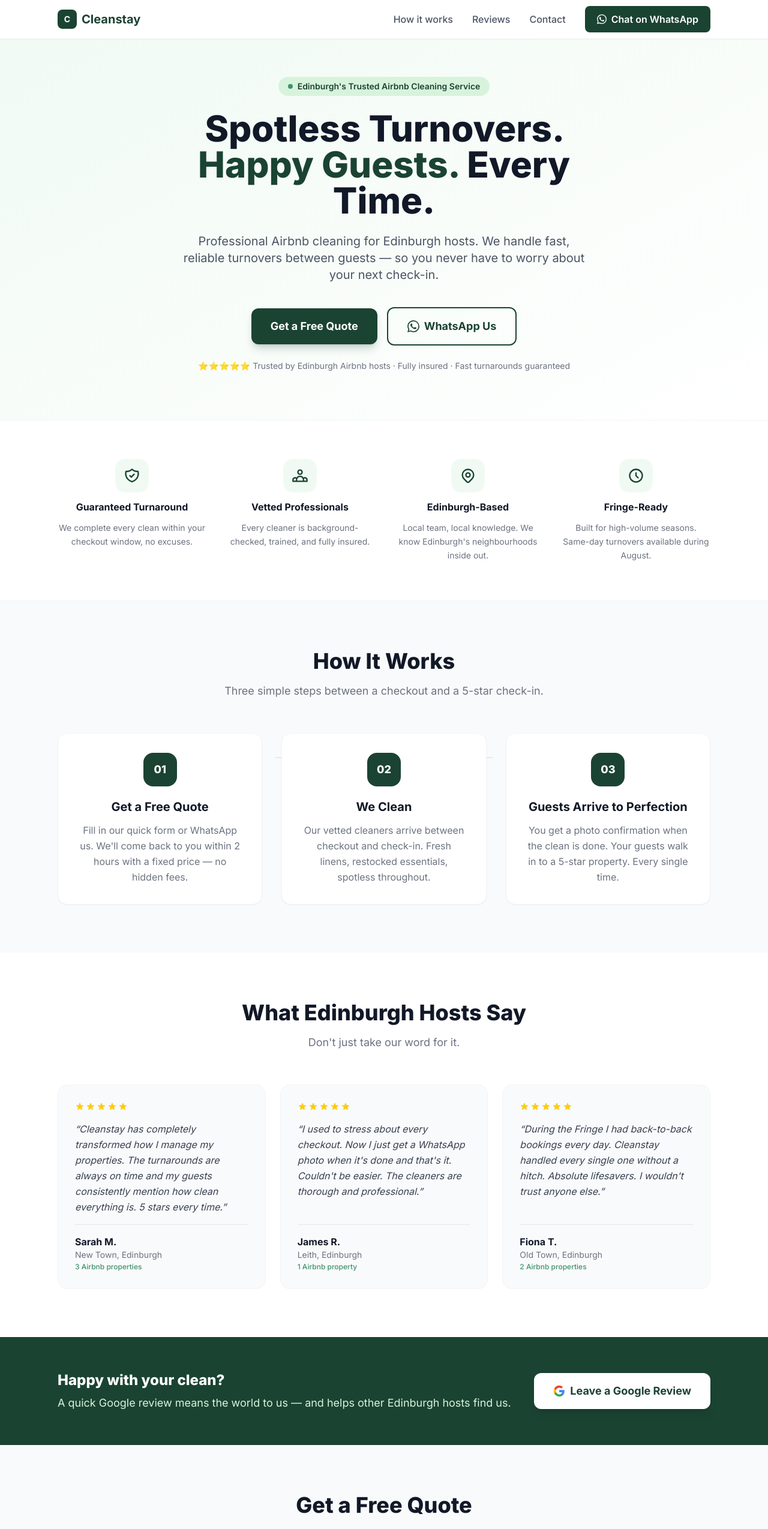
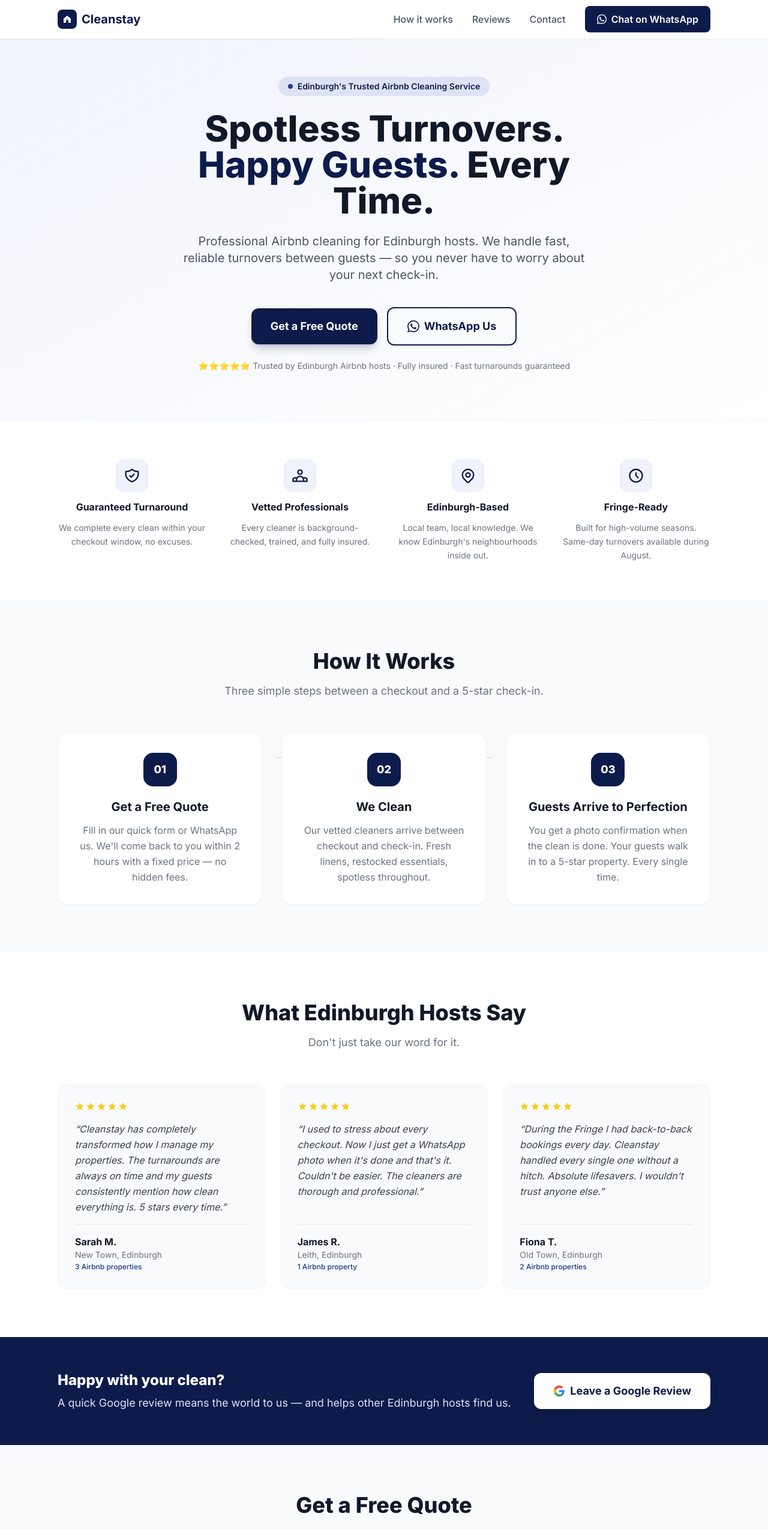
Before and after one commit to hp2k010400/Cleanstay, a Next.js app: page / in a window 1280 px wide. Shown: the top 2549 px of the page at 60% size. Built offline with nearby package versions, Linux system fonts and the light colour scheme.

Commit message:
Rebrand to navy colour scheme with house logo

```diff
--- a/components/Hero.tsx
+++ b/components/Hero.tsx
@@ -1,32 +1,28 @@
 export default function Hero() {
   return (
-    <section className="pt-32 pb-20 bg-gradient-to-br from-green-50 to-white">
+    <section className="pt-32 pb-20 bg-gradient-to-br from-navy-50 to-white">
       <div className="max-w-6xl mx-auto px-4 sm:px-6 lg:px-8">
         <div className="max-w-3xl mx-auto text-center">
-          {/* Badge */}
-          <div className="inline-flex items-center gap-2 bg-green-100 text-green-900 px-4 py-1.5 rounded-full text-sm font-semibold mb-6">
-            <span className="w-2 h-2 bg-green-700 rounded-full animate-pulse"></span>
+          <div className="inline-flex items-center gap-2 bg-navy-100 text-navy-900 px-4 py-1.5 rounded-full text-sm font-semibold mb-6">
+            <span className="w-2 h-2 bg-navy-700 rounded-full animate-pulse"></span>
             Edinburgh&apos;s Trusted Airbnb Cleaning Service
           </div>
 
-          {/* Headline */}
           <h1 className="text-4xl sm:text-5xl lg:text-6xl font-extrabold text-gray-900 leading-tight mb-6">
             Spotless Turnovers.{" "}
-            <span className="text-green-900">Happy Guests.</span>{" "}
+            <span className="text-navy-900">Happy Guests.</span>{" "}
             Every Time.
           </h1>
 
-          {/* Subheadline */}
           <p className="text-lg sm:text-xl text-gray-600 mb-10 max-w-2xl mx-auto leading-relaxed">
             Professional Airbnb cleaning for Edinburgh hosts. We handle fast, reliable
             turnovers between guests — so you never have to worry about your next check-in.
           </p>
 
-          {/* CTA buttons */}
           <div className="flex flex-col sm:flex-row items-center justify-center gap-4">
             <a
               href="#contact"
-              className="w-full sm:w-auto bg-green-900 text-white px-8 py-4 rounded-xl font-bold text-lg hover:bg-green-800 transition-colors shadow-lg shadow-green-900/20"
+              className="w-full sm:w-auto bg-navy-900 text-white px-8 py-4 rounded-xl font-bold text-lg hover:bg-navy-800 transition-colors shadow-lg shadow-navy-900/20"
             >
               Get a Free Quote
             </a>
@@ -34,7 +30,7 @@
               href="https://wa.me/447700000000?text=Hi%20Cleanstay%2C%20I%27d%20like%20to%20get%20a%20quote%20for%20Airbnb%20cleaning%20in%20Edinburgh."
               target="_blank"
               rel="noopener noreferrer"
-              className="w-full sm:w-auto border-2 border-green-900 text-green-900 px-8 py-4 rounded-xl font-bold text-lg hover:bg-green-50 transition-colors flex items-center justify-center gap-2"
+              className="w-full sm:w-auto border-2 border-navy-900 text-navy-900 px-8 py-4 rounded-xl font-bold text-lg hover:bg-navy-50 transition-colors flex items-center justify-center gap-2"
             >
               <svg className="w-5 h-5" fill="currentColor" viewBox="0 0 24 24">
                 <path d="M17.472 14.382c-.297-.149-1.758-.867-2.03-.967-.273-.099-.471-.148-.67.15-.197.297-.767.966-.94 1.164-.173.199-.347.223-.644.075-.297-.15-1.255-.463-2.39-1.475-.883-.788-1.48-1.761-1.653-2.059-.173-.297-.018-.458.13-.606.134-.133.298-.347.446-.52.149-.174.198-.298.298-.497.099-.198.05-.371-.025-.52-.075-.149-.669-1.612-.916-2.207-.242-.579-.487-.5-.669-.51-.173-.008-.371-.01-.57-.01-.198 0-.52.074-.792.372-.272.297-1.04 1.016-1.04 2.479 0 1.462 1.065 2.875 1.213 3.074.149.198 2.096 3.2 5.077 4.487.709.306 1.262.489 1.694.625.712.227 1.36.195 1.871.118.571-.085 1.758-.719 2.006-1.413.248-.694.248-1.289.173-1.413-.074-.124-.272-.198-.57-.347m-5.421 7.403h-.004a9.87 9.87 0 01-5.031-1.378l-.361-.214-3.741.982.998-3.648-.235-.374a9.86 9.86 0 01-1.51-5.26c.001-5.45 4.436-9.884 9.888-9.884 2.64 0 5.122 1.03 6.988 2.898a9.825 9.825 0 012.893 6.994c-.003 5.45-4.437 9.884-9.885 9.884m8.413-18.297A11.815 11.815 0 0012.05 0C5.495 0 .16 5.335.157 11.892c0 2.096.547 4.142 1.588 5.945L.057 24l6.305-1.654a11.882 11.882 0 005.683 1.448h.005c6.554 0 11.89-5.335 11.893-11.893a11.821 11.821 0 00-3.48-8.413z"/>
@@ -43,7 +39,6 @@
             </a>
           </div>
 
-          {/* Social proof micro-text */}
           <p className="mt-6 text-sm text-gray-500">
             ⭐⭐⭐⭐⭐ Trusted by Edinburgh Airbnb hosts · Fully insured · Fast turnarounds guaranteed
           </p>
--- a/components/HowItWorks.tsx
+++ b/components/HowItWorks.tsx
@@ -30,12 +30,10 @@
         </div>
 
         <div className="grid grid-cols-1 md:grid-cols-3 gap-8 relative">
-          {/* Connector line — desktop only */}
-          <div className="hidden md:block absolute top-10 left-1/3 right-1/3 h-0.5 bg-green-100 z-0" />
-
+          <div className="hidden md:block absolute top-10 left-1/3 right-1/3 h-0.5 bg-navy-100 z-0" />
           {steps.map((step, i) => (
             <div key={i} className="relative bg-white rounded-2xl p-8 shadow-sm border border-gray-100 text-center z-10">
-              <div className="w-14 h-14 bg-green-900 rounded-2xl flex items-center justify-center mx-auto mb-5">
+              <div className="w-14 h-14 bg-navy-900 rounded-2xl flex items-center justify-center mx-auto mb-5">
                 <span className="text-white font-extrabold text-lg">{step.number}</span>
               </div>
               <h3 className="text-xl font-bold text-gray-900 mb-3">{step.title}</h3>
--- a/components/Nav.tsx
+++ b/components/Nav.tsx
@@ -1,5 +1,19 @@
 "use client";
 import { useState } from "react";
+
+function Logo({ size = "md" }: { size?: "sm" | "md" }) {
+  const box = size === "sm" ? "w-7 h-7" : "w-8 h-8";
+  return (
+    <div className={`${box} bg-navy-900 rounded-lg flex items-center justify-center shrink-0`}>
+      <svg viewBox="0 0 24 24" fill="none" className="w-4 h-4">
+        <path d="M3 10.5L12 3L21 10.5V21H15V15H9V21H3V10.5Z" fill="white" />
+        <path d="M12 11l.6 1.8H14.4l-1.5 1.1.6 1.8L12 14.6l-1.5 1.1.6-1.8-1.5-1.1H11.4L12 11Z" fill="#0D1B4B" />
+      </svg>
+    </div>
+  );
+}
+
+export { Logo };
 
 export default function Nav() {
   const [menuOpen, setMenuOpen] = useState(false);
@@ -10,28 +24,26 @@
         <div className="flex items-center justify-between h-16">
           {/* Logo */}
           <div className="flex items-center gap-2">
-            <div className="w-8 h-8 bg-green-900 rounded-lg flex items-center justify-center">
-              <span className="text-white text-sm font-bold">C</span>
-            </div>
-            <span className="text-xl font-bold text-green-900">Cleanstay</span>
+            <Logo />
+            <span className="text-xl font-bold text-navy-900">Cleanstay</span>
           </div>
 
           {/* Desktop nav */}
           <div className="hidden md:flex items-center gap-8">
-            <a href="#how-it-works" className="text-gray-600 hover:text-green-900 font-medium transition-colors">
+            <a href="#how-it-works" className="text-gray-600 hover:text-navy-900 font-medium transition-colors">
               How it works
             </a>
-            <a href="#testimonials" className="text-gray-600 hover:text-green-900 font-medium transition-colors">
+            <a href="#testimonials" className="text-gray-600 hover:text-navy-900 font-medium transition-colors">
               Reviews
             </a>
-            <a href="#contact" className="text-gray-600 hover:text-green-900 font-medium transition-colors">
+            <a href="#contact" className="text-gray-600 hover:text-navy-900 font-medium transition-colors">
               Contact
             </a>
             <a
               href="https://wa.me/447700000000?text=Hi%20Cleanstay%2C%20I%27d%20like%20to%20get%20a%20quote%20for%20Airbnb%20cleaning%20in%20Edinburgh."
               target="_blank"
               rel="noopener noreferrer"
-              className="bg-green-900 text-white px-5 py-2.5 rounded-lg font-semibold hover:bg-green-800 transition-colors flex items-center gap-2"
+              className="bg-navy-900 text-white px-5 py-2.5 rounded-lg font-semibold hover:bg-navy-800 transition-colors flex items-center gap-2"
             >
               <svg className="w-4 h-4" fill="currentColor" viewBox="0 0 24 24">
                 <path d="M17.472 14.382c-.297-.149-1.758-.867-2.03-.967-.273-.099-.471-.148-.67.15-.197.297-.767.966-.94 1.164-.173.199-.347.223-.644.075-.297-.15-1.255-.463-2.39-1.475-.883-.788-1.48-1.761-1.653-2.059-.173-.297-.018-.458.13-.606.134-.133.298-.347.446-.52.149-.174.198-.298.298-.497.099-.198.05-.371-.025-.52-.075-.149-.669-1.612-.916-2.207-.242-.579-.487-.5-.669-.51-.173-.008-.371-.01-.57-.01-.198 0-.52.074-.792.372-.272.297-1.04 1.016-1.04 2.479 0 1.462 1.065 2.875 1.213 3.074.149.198 2.096 3.2 5.077 4.487.709.306 1.262.489 1.694.625.712.227 1.36.195 1.871.118.571-.085 1.758-.719 2.006-1.413.248-.694.248-1.289.173-1.413-.074-.124-.272-.198-.57-.347m-5.421 7.403h-.004a9.87 9.87 0 01-5.031-1.378l-.361-.214-3.741.982.998-3.648-.235-.374a9.86 9.86 0 01-1.51-5.26c.001-5.45 4.436-9.884 9.888-9.884 2.64 0 5.122 1.03 6.988 2.898a9.825 9.825 0 012.893 6.994c-.003 5.45-4.437 9.884-9.885 9.884m8.413-18.297A11.815 11.815 0 0012.05 0C5.495 0 .16 5.335.157 11.892c0 2.096.547 4.142 1.588 5.945L.057 24l6.305-1.654a11.882 11.882 0 005.683 1.448h.005c6.554 0 11.89-5.335 11.893-11.893a11.821 11.821 0 00-3.48-8.413z"/>
@@ -42,7 +54,7 @@
 
           {/* Mobile hamburger */}
           <button
-            className="md:hidden p-2 rounded-lg text-gray-600 hover:text-green-900"
+            className="md:hidden p-2 rounded-lg text-gray-600 hover:text-navy-900"
             onClick={() => setMenuOpen(!menuOpen)}
           >
             <svg className="w-6 h-6" fill="none" stroke="currentColor" viewBox="0 0 24 24">
@@ -65,7 +77,7 @@
               href="https://wa.me/447700000000?text=Hi%20Cleanstay%2C%20I%27d%20like%20to%20get%20a%20quote%20for%20Airbnb%20cleaning%20in%20Edinburgh."
               target="_blank"
               rel="noopener noreferrer"
-              className="bg-green-900 text-white px-5 py-3 rounded-lg font-semibold text-center"
+              className="bg-navy-900 text-white px-5 py-3 rounded-lg font-semibold text-center"
             >
               Chat on WhatsApp
             </a>
--- a/components/ReviewCTA.tsx
+++ b/components/ReviewCTA.tsx
@@ -1,13 +1,13 @@
 export default function ReviewCTA() {
   return (
-    <section className="py-14 bg-green-900">
+    <section className="py-14 bg-navy-900">
       <div className="max-w-6xl mx-auto px-4 sm:px-6 lg:px-8">
         <div className="flex flex-col md:flex-row items-center justify-between gap-6 text-center md:text-left">
           <div>
             <h3 className="text-2xl font-extrabold text-white mb-2">
               Happy with your clean?
             </h3>
-            <p className="text-green-100 text-lg">
+            <p className="text-navy-100 text-lg">
               A quick Google review means the world to us — and helps other Edinburgh hosts find us.
             </p>
           </div>
@@ -15,7 +15,7 @@
             href="https://g.page/r/REPLACE_WITH_YOUR_GOOGLE_REVIEW_LINK/review"
             target="_blank"
             rel="noopener noreferrer"
-            className="shrink-0 bg-white text-green-900 px-8 py-4 rounded-xl font-bold text-lg hover:bg-green-50 transition-colors flex items-center gap-2 shadow-lg"
+            className="shrink-0 bg-white text-navy-900 px-8 py-4 rounded-xl font-bold text-lg hover:bg-navy-50 transition-colors flex items-center gap-2 shadow-lg"
           >
             <svg className="w-5 h-5" viewBox="0 0 24 24" fill="currentColor">
               <path d="M22.56 12.25c0-.78-.07-1.53-.2-2.25H12v4.26h5.92c-.26 1.37-1.04 2.53-2.21 3.31v2.77h3.57c2.08-1.92 3.28-4.74 3.28-8.09z" fill="#4285F4"/>
--- a/components/Testimonials.tsx
+++ b/components/Testimonials.tsx
@@ -3,24 +3,21 @@
     name: "Sarah M.",
     location: "New Town, Edinburgh",
     properties: "3 Airbnb properties",
-    quote:
-      "Cleanstay has completely transformed how I manage my properties. The turnarounds are always on time and my guests consistently mention how clean everything is. 5 stars every time.",
+    quote: "Cleanstay has completely transformed how I manage my properties. The turnarounds are always on time and my guests consistently mention how clean everything is. 5 stars every time.",
     rating: 5,
   },
   {
     name: "James R.",
     location: "Leith, Edinburgh",
     properties: "1 Airbnb property",
-    quote:
-      "I used to stress about every checkout. Now I just get a WhatsApp photo when it's done and that's it. Couldn't be easier. The cleaners are thorough and professional.",
+    quote: "I used to stress about every checkout. Now I just get a WhatsApp photo when it's done and that's it. Couldn't be easier. The cleaners are thorough and professional.",
     rating: 5,
   },
   {
     name: "Fiona T.",
     location: "Old Town, Edinburgh",
     properties: "2 Airbnb properties",
-    quote:
-      "During the Fringe I had back-to-back bookings every day. Cleanstay handled every single one without a hitch. Absolute lifesavers. I wouldn't trust anyone else.",
+    quote: "During the Fringe I had back-to-back bookings every day. Cleanstay handled every single one without a hitch. Absolute lifesavers. I wouldn't trust anyone else.",
     rating: 5,
   },
 ];
@@ -52,16 +49,13 @@
 
         <div className="grid grid-cols-1 md:grid-cols-3 gap-6">
           {testimonials.map((t) => (
-            <div
-              key={t.name}
-              className="bg-gray-50 rounded-2xl p-7 border border-gray-100 flex flex-col gap-4"
-            >
+            <div key={t.name} className="bg-gray-50 rounded-2xl p-7 border border-gray-100 flex flex-col gap-4">
               <Stars count={t.rating} />
               <p className="text-gray-700 leading-relaxed italic">&ldquo;{t.quote}&rdquo;</p>
               <div className="mt-auto pt-4 border-t border-gray-200">
                 <p className="font-bold text-gray-900">{t.name}</p>
                 <p className="text-sm text-gray-500">{t.location}</p>
-                <p className="text-xs text-green-700 font-medium mt-0.5">{t.properties}</p>
+                <p className="text-xs text-navy-700 font-medium mt-0.5">{t.properties}</p>
               </div>
             </div>
           ))}
--- a/components/TrustBar.tsx
+++ b/components/TrustBar.tsx
@@ -45,7 +45,7 @@
         <div className="grid grid-cols-1 sm:grid-cols-2 lg:grid-cols-4 gap-8">
           {trusts.map((item) => (
             <div key={item.title} className="flex flex-col items-center text-center gap-3">
-              <div className="w-14 h-14 bg-green-50 rounded-2xl flex items-center justify-center text-green-900">
+              <div className="w-14 h-14 bg-navy-50 rounded-2xl flex items-center justify-center text-navy-900">
                 {item.icon}
               </div>
               <h3 className="font-bold text-gray-900">{item.title}</h3>
```
Also changed, not shown: components/EnquiryForm.tsx (+8 -8 lines), components/Footer.tsx (+5 -2 lines), tailwind.config.ts (+6 -6 lines).
